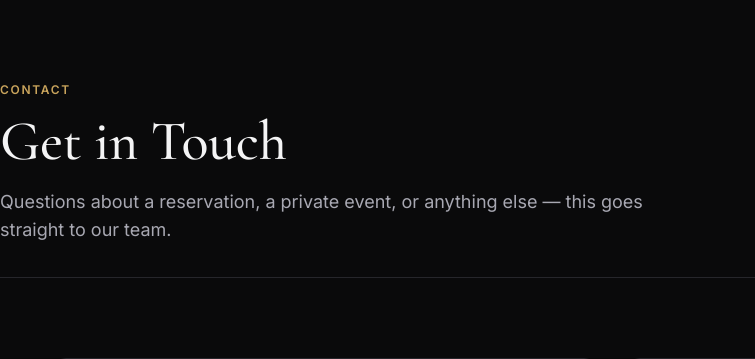
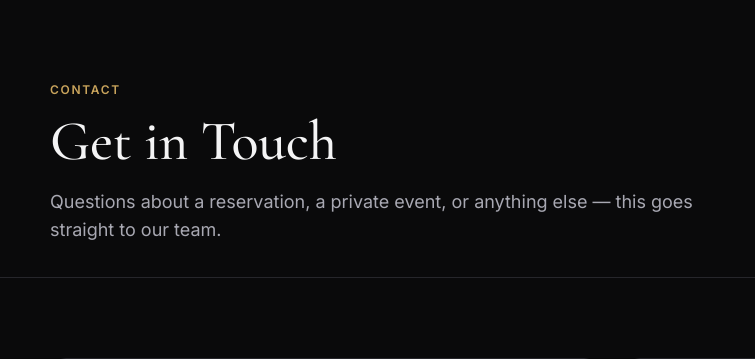
Before and after one commit to SanduAndreea22/al_noir, a Django app: page /contact/ in a window 1280 px wide. Shown: the part 65-424 px from the top of the page, without its empty margins (0-755 px from the left). Run offline with Django 5.2, Linux system fonts and the light colour scheme; data that the repository does not hold is empty.

Commit message:
Fix page-hero and form-card alignment
.page-hero-content kept margin-inline: 0 and so lost the container's
auto centring, pinning hero text to the left edge of the viewport on
every page using it. .form-card also had no side gutter on narrow
screens. Bump the stylesheet cache-buster to v=8.

Co-Authored-By: Claude Sonnet 5.5 <noreply@anthropic.com>
Claude-Session: https://claude.ai/code/session_01Gn5nm9N13zsiMwtijRdDf6

```diff
--- a/static/css/style.css
+++ b/static/css/style.css
@@ -375,7 +375,7 @@ input:focus, select:focus, textarea:focus {
 .hero-buttons { display: flex; flex-wrap: wrap; gap: var(--space-3); margin-top: var(--space-7); }
 
 .page-hero { padding-block: var(--space-9) var(--space-7); border-bottom: 1px solid var(--border); }
-.page-hero-content { max-width: 760px; margin-inline: 0; }
+.page-hero-content > * { max-width: 760px; }
 .page-hero h1 { font-size: clamp(2.2rem, 1.4rem + 3vw, 3.5rem); line-height: 1.08; }
 .page-hero p:not(.section-eyebrow) { max-width: 58ch; margin-top: var(--space-4); font-size: var(--text-lg); }
 
@@ -493,7 +493,7 @@ input:focus, select:focus, textarea:focus {
 
 /* forms pages + auth */
 .form-page { padding-block: var(--space-8) var(--space-9); }
-.form-card { max-width: var(--container-narrow); margin-inline: auto; }
+.form-card { width: min(100% - 40px, var(--container-narrow)); margin-inline: auto; }
 .auth-shell { display: grid; place-items: center; min-height: calc(100vh - var(--navbar-h) - 120px); padding-block: var(--space-8); }
 .auth-card { width: min(100% - 40px, 440px); }
 .auth-card h1 { font-size: var(--text-2xl); }
--- a/templates/base.html
+++ b/templates/base.html
@@ -34,7 +34,7 @@
 
     <meta name="theme-color" content="#0a0a0b">
     <script>document.documentElement.classList.add('js');</script>
-    <link rel="stylesheet" href="{% static 'css/style.css' %}?v=7">
+    <link rel="stylesheet" href="{% static 'css/style.css' %}?v=8">
     <script src="{% static 'js/main.js' %}?v=7" defer></script>
     <script src="{% static 'js/scroll-reveal.js' %}?v=7" defer></script>
 </head>
```
